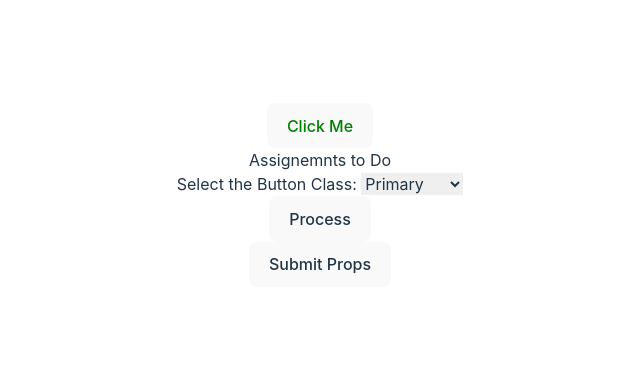
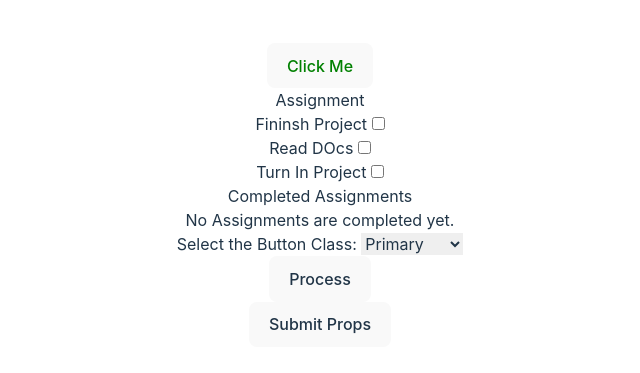
Before and after one commit to hasansfzn/vue_learning_project, a Vue app: page / in a window 1280 px wide. Shown: the part 205-578 px from the top of the page, without its empty margins (320-960 px from the left). Built offline with nearby package versions, Linux system fonts and the light colour scheme.

Commit message:
folder restructured for assigments

```diff
--- a/src/App.vue
+++ b/src/App.vue
@@ -3,7 +3,7 @@ import { ref } from "vue";
 import ButtonBind from "./components/ButtonBind.vue";
 import AssignmentList from "./components/AssignmentList.vue";
 import SubmitButton from "./components/SubmitButton.vue";
-import AssignmentLists from "./components/Assignments/AssignmentLists.vue";
+import Assignments from "./components/Assignments/Assignments.vue";
 
 let type_button = ref("primary");
 let process = ref(false);
@@ -16,7 +16,7 @@ const do_process = () => {
 <template>
   <ButtonBind />
   <div class="drop-shadow-lg border-slate-200 rounded">
-    <AssignmentLists />
+    <Assignments />
   </div>
 
   <!-- <AssignmentList /> -->
--- a/src/components/Assignments/Assignment.vue
+++ /dev/null
@@ -1,5 +0,0 @@
-<template></template>
-
-<script setup></script>
-
-<style></style>
--- a/src/components/Assignments/AssignmentLists.vue
+++ /dev/null
@@ -1,12 +0,0 @@
-<script setup>
-import { ref, computed } from "vue";
-import Assignments from "./Assignments.vue";
-</script>
-<template>
-  <section class="">
-    <h2 class="my-6 pt-3 text-green-400 font-semibold">Assignemnts to Do</h2>
-    <Assignments />
-  </section>
-</template>
-
-<style></style>
--- a/src/components/Assignments/Assignments.vue
+++ b/src/components/Assignments/Assignments.vue
@@ -1,22 +1,12 @@
-<template>
-  <section class="space-y-6">
-    <Assignment :assignment="tasksInProgress" title="In Progress" />
-    <Assignment :assignment="completed" title="Completed" />
-    <Assignment />
-  </section>
-</template>
-
 <script setup>
-import { computed, ref } from "vue";
-import Assignment from "./Assignment.vue";
-
+import { ref, computed } from "vue";
 const assignments = ref([
   { name: "Fininsh Project", completed: false },
   { name: "Read DOcs", completed: false },
   { name: "Turn In Project", completed: false },
 ]);
 
-const completed = computed(() => {
+const completedAssignments = computed(() => {
   return assignments.value.filter((asg) => asg.completed === true);
 });
 
@@ -25,4 +15,33 @@ const tasksInProgress = computed(() => {
 });
 </script>
 
+<template>
+  <section>
+    <h2 class="text-3xl py-3 font-bold">Assignment</h2>
+    <p v-show="!tasksInProgress.length" class="my-2 text-green-500">
+      All Assignments are done for now.
+    </p>
+    <ul>
+      <li v-for="assignment in tasksInProgress" :key="assignment.name">
+        <label>
+          {{ assignment.name }}
+          <input type="checkbox" v-model="assignment.completed" />
+        </label>
+      </li>
+    </ul>
+    <h3 class="mt-4 text-gray font-bold text-2xl">Completed Assignments</h3>
+    <p class="my-3" v-if="completedAssignments.length === 0">
+      No Assignments are completed yet.
+    </p>
+    <ul>
+      <li v-for="asg in completedAssignments" :key="asg.name">
+        <label
+          >{{ asg.name }}
+          <input type="checkbox" v-model="asg.completed" />
+        </label>
+      </li>
+    </ul>
+  </section>
+</template>
+
 <style></style>
```
Also changed, not shown: src/components/Assignments/AssignmentListCmp.vue (added).
